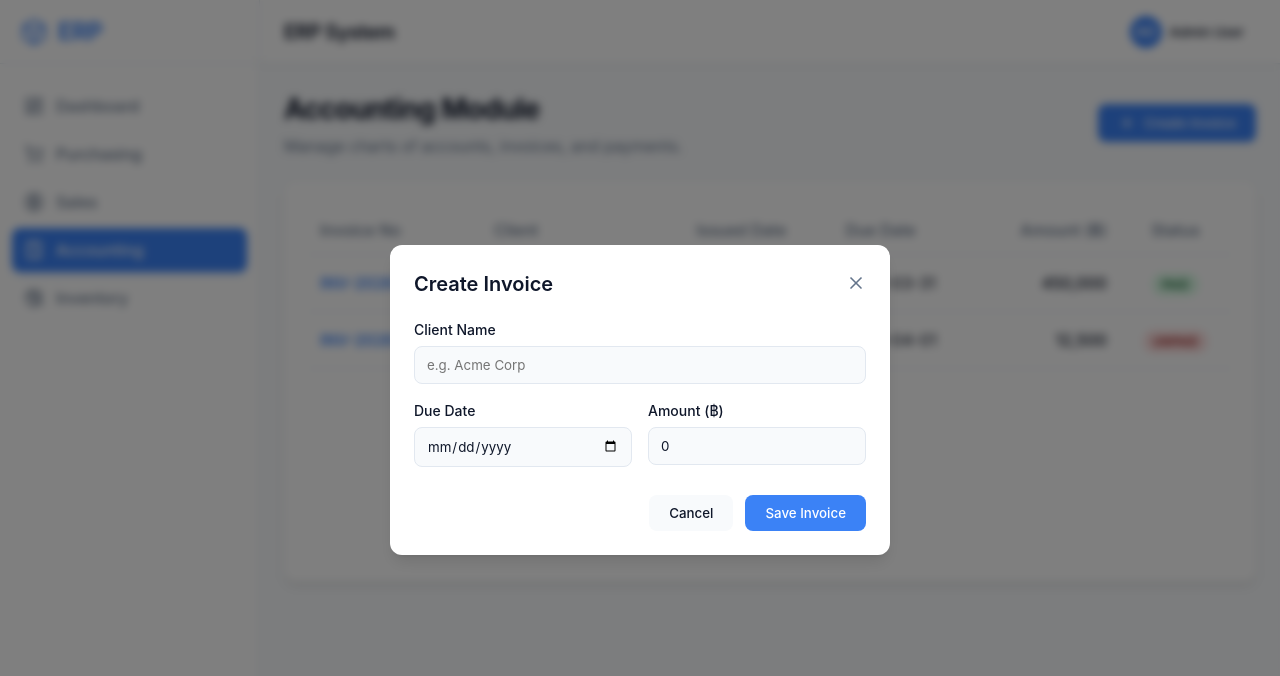
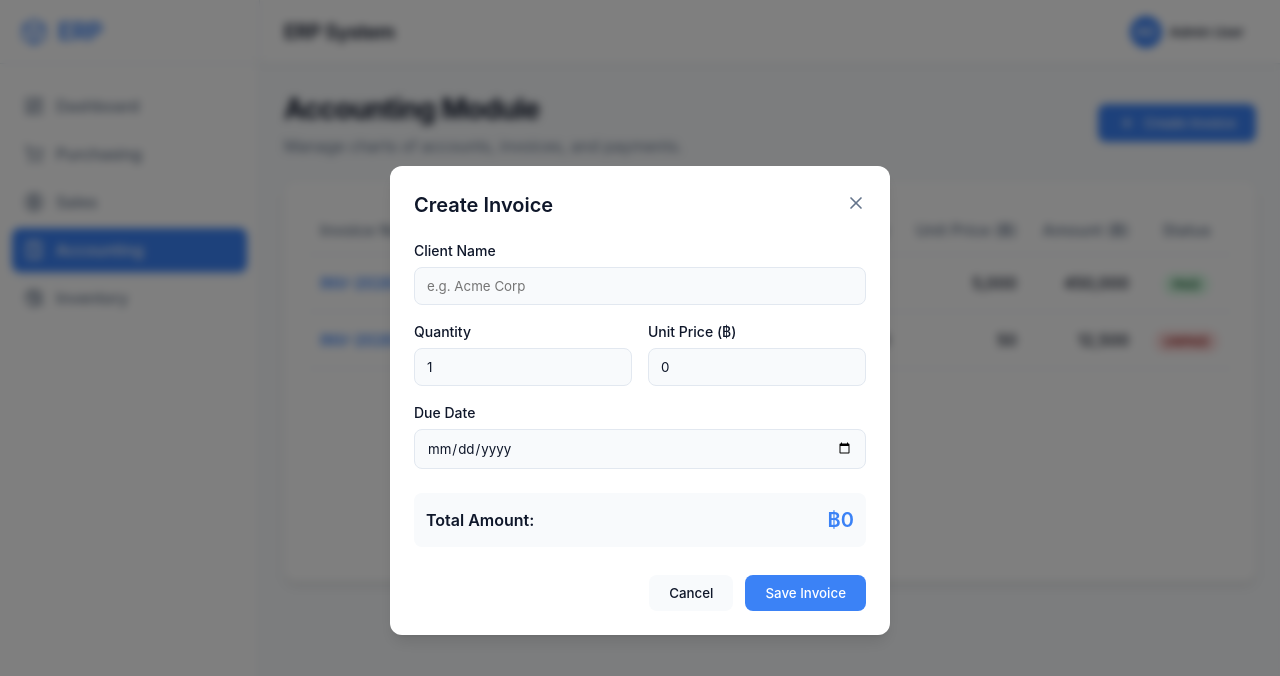
Before and after one commit to benchaphong/QERP, a React (Vite) app: page /accounting in a window 1280 px wide. Both pictures are taken after a click on the button "Create Invoice". Shown: the top 676 px of the page. Built offline with nearby package versions, Linux system fonts and the light colour scheme.

Commit message:
Add Unit Price and Quantity tracking across all modules

```diff
--- a/src/modules/accounting/Accounting.jsx
+++ b/src/modules/accounting/Accounting.jsx
@@ -3,15 +3,17 @@ import { Calculator, Plus, X } from 'lucide-react';
 
 const Accounting = () => {
     const [invoices, setInvoices] = useState([
-        { id: 'INV-2026-001', client: 'Global Retail Corp', date: '2026-03-01', dueDate: '2026-03-31', amount: 450000, status: 'Paid' },
-        { id: 'INV-2026-002', client: 'Local Shop XYZ', date: '2026-03-02', dueDate: '2026-04-01', amount: 12500, status: 'Unpaid' },
+        { id: 'INV-2026-001', client: 'Global Retail Corp', date: '2026-03-01', dueDate: '2026-03-31', quantity: 90, unitPrice: 5000, amount: 450000, status: 'Paid' },
+        { id: 'INV-2026-002', client: 'Local Shop XYZ', date: '2026-03-02', dueDate: '2026-04-01', quantity: 250, unitPrice: 50, amount: 12500, status: 'Unpaid' },
     ]);
     const [isModalOpen, setIsModalOpen] = useState(false);
-    const [newInvoice, setNewInvoice] = useState({ client: '', amount: 0, dueDate: '' });
+    const [newInvoice, setNewInvoice] = useState({ client: '', quantity: 1, unitPrice: 0, dueDate: '' });
+
+    const calculatedAmount = newInvoice.quantity * newInvoice.unitPrice;
 
     const handleCreateInvoice = (e) => {
         e.preventDefault();
-        if (!newInvoice.client || !newInvoice.dueDate) return;
+        if (!newInvoice.client || !newInvoice.dueDate || newInvoice.quantity < 1) return;
 
         const newId = `INV-2026-00${invoices.length + 1}`;
         setInvoices([...invoices, {
@@ -19,10 +21,12 @@ const Accounting = () => {
             client: newInvoice.client,
             date: new Date().toISOString().split('T')[0],
             dueDate: newInvoice.dueDate,
-            amount: newInvoice.amount,
+            quantity: newInvoice.quantity,
+            unitPrice: newInvoice.unitPrice,
+            amount: calculatedAmount,
             status: 'Unpaid'
         }]);
-        setNewInvoice({ client: '', amount: 0, dueDate: '' });
+        setNewInvoice({ client: '', quantity: 1, unitPrice: 0, dueDate: '' });
         setIsModalOpen(false);
     };
 
@@ -54,6 +58,8 @@ const Accounting = () => {
                                 <th style={{ padding: '12px', fontWeight: '500' }}>Client</th>
                                 <th style={{ padding: '12px', fontWeight: '500' }}>Issued Date</th>
                                 <th style={{ padding: '12px', fontWeight: '500' }}>Due Date</th>
+                                <th style={{ padding: '12px', fontWeight: '500', textAlign: 'center' }}>Qty</th>
+                                <th style={{ padding: '12px', fontWeight: '500', textAlign: 'right' }}>Unit Price (฿)</th>
                                 <th style={{ padding: '12px', fontWeight: '500', textAlign: 'right' }}>Amount (฿)</th>
                                 <th style={{ padding: '12px', fontWeight: '500', textAlign: 'center' }}>Status</th>
                             </tr>
@@ -65,6 +71,8 @@ const Accounting = () => {
                                     <td style={{ padding: '16px 12px', color: 'var(--text-main)' }}>{invoice.client}</td>
                                     <td style={{ padding: '16px 12px', color: 'var(--text-muted)' }}>{invoice.date}</td>
                                     <td style={{ padding: '16px 12px', color: 'var(--text-main)' }}>{invoice.dueDate}</td>
+                                    <td style={{ padding: '16px 12px', textAlign: 'center', fontWeight: '500' }}>{invoice.quantity || '-'}</td>
+                                    <td style={{ padding: '16px 12px', textAlign: 'right', fontWeight: '500' }}>{invoice.unitPrice ? Number(invoice.unitPrice).toLocaleString() : '-'}</td>
                                     <td style={{ padding: '16px 12px', textAlign: 'right', fontWeight: '500' }}>
                                         {Number(invoice.amount).toLocaleString()}
                                     </td>
@@ -113,26 +121,45 @@ const Accounting = () => {
 
                             <div style={{ display: 'grid', gridTemplateColumns: '1fr 1fr', gap: '16px' }}>
                                 <div>
-                                    <label style={{ display: 'block', marginBottom: '6px', fontSize: '0.875rem', fontWeight: '500', color: 'var(--text-main)' }}>Due Date</label>
+                                    <label style={{ display: 'block', marginBottom: '6px', fontSize: '0.875rem', fontWeight: '500', color: 'var(--text-main)' }}>Quantity</label>
                                     <input
-                                        type="date"
+                                        type="number"
+                                        min="1"
                                         required
-                                        value={newInvoice.dueDate}
-                                        onChange={e => setNewInvoice({ ...newInvoice, dueDate: e.target.value })}
+                                        value={newInvoice.quantity}
+                                        onChange={e => setNewInvoice({ ...newInvoice, quantity: parseInt(e.target.value) || 1 })}
                                         style={{ width: '100%', padding: '10px 12px', borderRadius: 'var(--radius-md)', border: '1px solid var(--border-color)', backgroundColor: 'var(--bg-color)', color: 'var(--text-main)', fontFamily: 'inherit' }}
                                     />
                                 </div>
                                 <div>
-                                    <label style={{ display: 'block', marginBottom: '6px', fontSize: '0.875rem', fontWeight: '500', color: 'var(--text-main)' }}>Amount (฿)</label>
+                                    <label style={{ display: 'block', marginBottom: '6px', fontSize: '0.875rem', fontWeight: '500', color: 'var(--text-main)' }}>Unit Price (฿)</label>
                                     <input
                                         type="number"
                                         min="0"
                                         step="0.01"
                                         required
-                                        value={newInvoice.amount}
-                                        onChange={e => setNewInvoice({ ...newInvoice, amount: parseFloat(e.target.value) || 0 })}
+                                        value={newInvoice.unitPrice}
+                                        onChange={e => setNewInvoice({ ...newInvoice, unitPrice: parseFloat(e.target.value) || 0 })}
                                         style={{ width: '100%', padding: '10px 12px', borderRadius: 'var(--radius-md)', border: '1px solid var(--border-color)', backgroundColor: 'var(--bg-color)', color: 'var(--text-main)', fontFamily: 'inherit' }}
                                     />
+                                </div>
+                            </div>
+
+                            <div>
+                                <label style={{ display: 'block', marginBottom: '6px', fontSize: '0.875rem', fontWeight: '500', color: 'var(--text-main)' }}>Due Date</label>
+                                <input
+                                    type="date"
+                                    required
+                                    value={newInvoice.dueDate}
+                                    onChange={e => setNewInvoice({ ...newInvoice, dueDate: e.target.value })}
+                                    style={{ width: '100%', padding: '10px 12px', borderRadius: 'var(--radius-md)', border: '1px solid var(--border-color)', backgroundColor: 'var(--bg-color)', color: 'var(--text-main)', fontFamily: 'inherit' }}
+                                />
+                            </div>
+
+                            <div style={{ backgroundColor: 'var(--bg-color)', padding: '12px', borderRadius: 'var(--radius-md)', marginTop: '8px' }}>
+                                <div style={{ display: 'flex', justifyContent: 'space-between', alignItems: 'center', fontWeight: '600' }}>
+                                    <span>Total Amount:</span>
+                                    <span style={{ color: 'var(--primary-color)', fontSize: '1.25rem' }}>฿{calculatedAmount.toLocaleString()}</span>
                                 </div>
                             </div>
 
--- a/src/modules/inventory/Inventory.jsx
+++ b/src/modules/inventory/Inventory.jsx
@@ -49,7 +49,7 @@ const Inventory = () => {
                                 <th style={{ padding: '12px', fontWeight: '500' }}>Product Name</th>
                                 <th style={{ padding: '12px', fontWeight: '500' }}>SKU</th>
                                 <th style={{ padding: '12px', fontWeight: '500', textAlign: 'right' }}>Quantity</th>
-                                <th style={{ padding: '12px', fontWeight: '500', textAlign: 'right' }}>Price (฿)</th>
+                                <th style={{ padding: '12px', fontWeight: '500', textAlign: 'right' }}>Unit Price (฿)</th>
                             </tr>
                         </thead>
                         <tbody>
--- a/src/modules/purchasing/Purchasing.jsx
+++ b/src/modules/purchasing/Purchasing.jsx
@@ -81,6 +81,7 @@ const Purchasing = () => {
                                 <th style={{ padding: '12px', fontWeight: '500' }}>Supplier</th>
                                 <th style={{ padding: '12px', fontWeight: '500' }}>Date</th>
                                 <th style={{ padding: '12px', fontWeight: '500', textAlign: 'center' }}>Qty</th>
+                                <th style={{ padding: '12px', fontWeight: '500', textAlign: 'right' }}>Unit Price (฿)</th>
                                 <th style={{ padding: '12px', fontWeight: '500', textAlign: 'right' }}>Total (฿)</th>
                                 <th style={{ padding: '12px', fontWeight: '500', textAlign: 'center' }}>Status</th>
                             </tr>
@@ -88,12 +89,16 @@ const Purchasing = () => {
                         <tbody>
                             {purchaseOrders.map(order => {
                                 const totalQty = order.items?.reduce((sum, item) => sum + item.quantity, 0) || '-';
+                                const unitPrice = order.items?.[0]?.price || '-';
                                 return (
                                     <tr key={order.id} style={{ borderBottom: '1px solid var(--border-color)', transition: 'background-color var(--transition-fast)' }} className="table-row-hover">
                                         <td style={{ padding: '16px 12px', fontWeight: '600', color: 'var(--primary-color)' }}>{order.id}</td>
                                         <td style={{ padding: '16px 12px', color: 'var(--text-main)' }}>{order.supplier}</td>
                                         <td style={{ padding: '16px 12px', color: 'var(--text-muted)' }}>{order.date}</td>
                                         <td style={{ padding: '16px 12px', textAlign: 'center', fontWeight: '500' }}>{totalQty}</td>
+                                        <td style={{ padding: '16px 12px', textAlign: 'right', fontWeight: '500' }}>
+                                            {unitPrice !== '-' ? Number(unitPrice).toLocaleString() : '-'}
+                                        </td>
                                         <td style={{ padding: '16px 12px', textAlign: 'right', fontWeight: '500' }}>
                                             {Number(order.total).toLocaleString()}
                                         </td>
--- a/src/modules/sales/Sales.jsx
+++ b/src/modules/sales/Sales.jsx
@@ -57,6 +57,7 @@ const Sales = () => {
                                 <th style={{ padding: '12px', fontWeight: '500' }}>Customer</th>
                                 <th style={{ padding: '12px', fontWeight: '500' }}>Date</th>
                                 <th style={{ padding: '12px', fontWeight: '500', textAlign: 'center' }}>Qty</th>
+                                <th style={{ padding: '12px', fontWeight: '500', textAlign: 'right' }}>Unit Price (฿)</th>
                                 <th style={{ padding: '12px', fontWeight: '500', textAlign: 'right' }}>Total (฿)</th>
                                 <th style={{ padding: '12px', fontWeight: '500', textAlign: 'center' }}>Status</th>
                             </tr>
@@ -64,12 +65,16 @@ const Sales = () => {
                         <tbody>
                             {salesOrders.map(order => {
                                 const totalQty = order.items?.reduce((sum, item) => sum + item.quantity, 0) || '-';
+                                const unitPrice = order.items?.[0]?.price || '-';
                                 return (
                                     <tr key={order.id} style={{ borderBottom: '1px solid var(--border-color)', transition: 'background-color var(--transition-fast)' }} className="table-row-hover">
                                         <td style={{ padding: '16px 12px', fontWeight: '600', color: 'var(--primary-color)' }}>{order.id}</td>
                                         <td style={{ padding: '16px 12px', color: 'var(--text-main)' }}>{order.customer}</td>
                                         <td style={{ padding: '16px 12px', color: 'var(--text-muted)' }}>{order.date}</td>
                                         <td style={{ padding: '16px 12px', textAlign: 'center', fontWeight: '500' }}>{totalQty}</td>
+                                        <td style={{ padding: '16px 12px', textAlign: 'right', fontWeight: '500' }}>
+                                            {unitPrice !== '-' ? Number(unitPrice).toLocaleString() : '-'}
+                                        </td>
                                         <td style={{ padding: '16px 12px', textAlign: 'right', fontWeight: '500' }}>
                                             {Number(order.total).toLocaleString()}
                                         </td>
```
